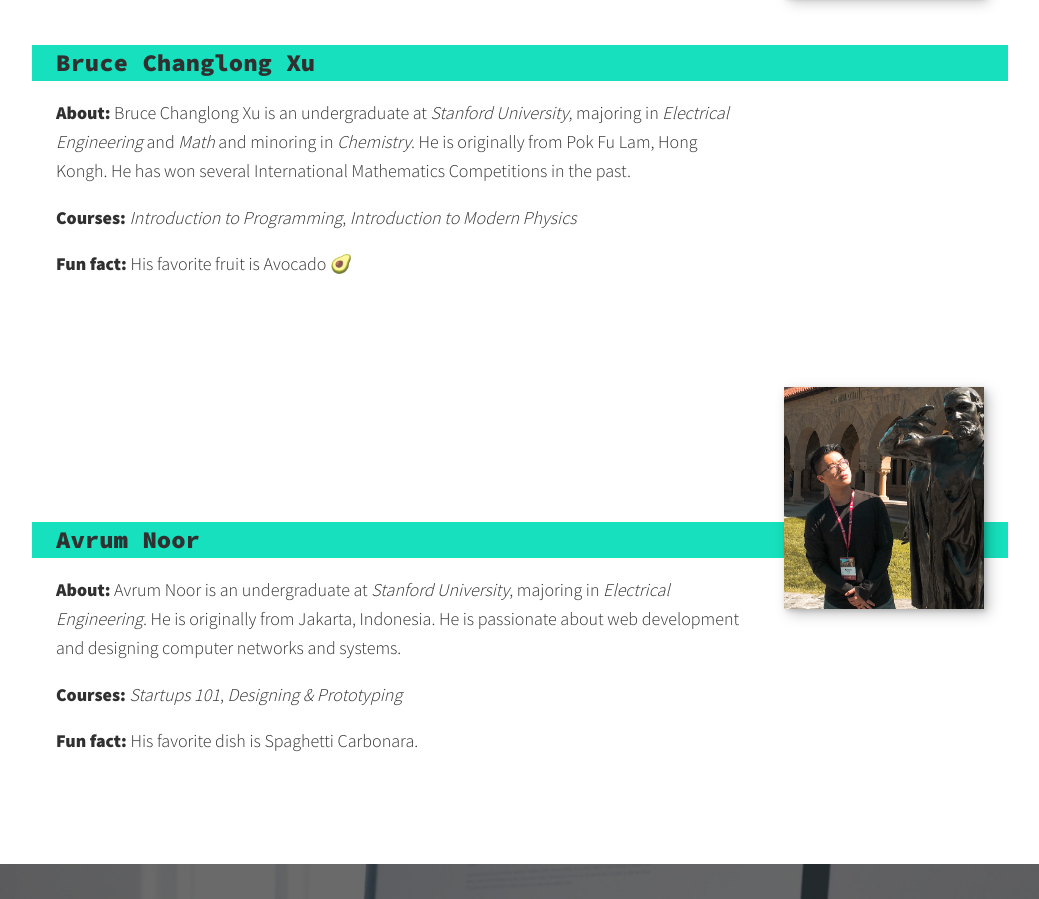
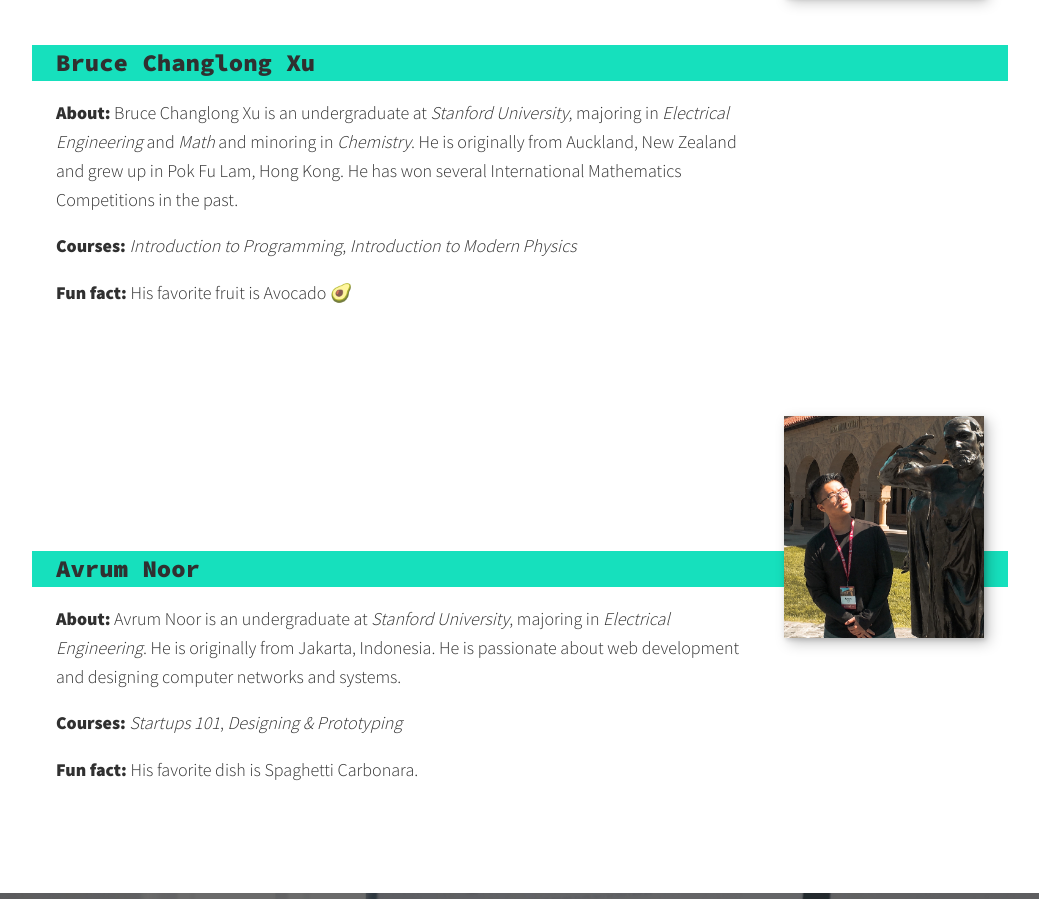
Before and after one commit to chrisjk868/PartoutPresqueSino, a plain HTML site: page index.html in a window 1280 px wide. Shown: the part 2279-3178 px from the top of the page, without its empty margins (120-1159 px from the left). Drawn offline with nearby package versions, Linux system fonts and the light colour scheme.

Commit message:
Update index.html

```diff
--- a/index.html
+++ b/index.html
@@ -106,7 +106,7 @@
             <div class="about-me__body">
                 <p> <strong>About:</strong> Bruce Changlong Xu is an undergraduate at <em>Stanford University</em>,
                  majoring in <em>Electrical Engineering</em> and <em>Math</em> and minoring in <em>Chemistry</em>.
-                 He is originally from Pok Fu Lam, Hong Kongh. He has won several International Mathematics
+                 He is originally from Auckland, New Zealand and grew up in Pok Fu Lam, Hong Kong. He has won several International Mathematics
                  Competitions in the past.</p>
                  <p> <strong>Courses:</strong> <em>Introduction to Programming</em>, <em>Introduction to Modern Physics</em></p>
                  <p> <strong>Fun fact:</strong> His favorite fruit is Avocado 🥑</p>
```
